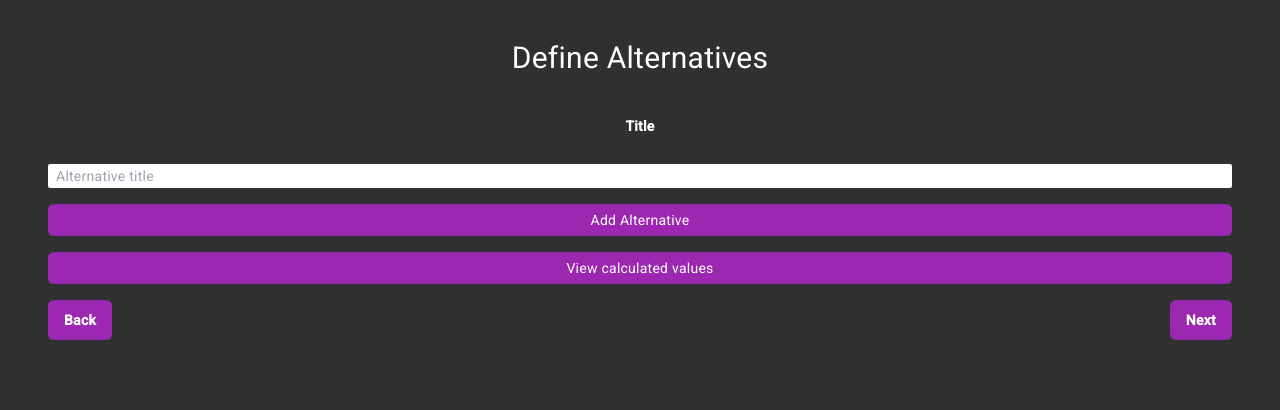
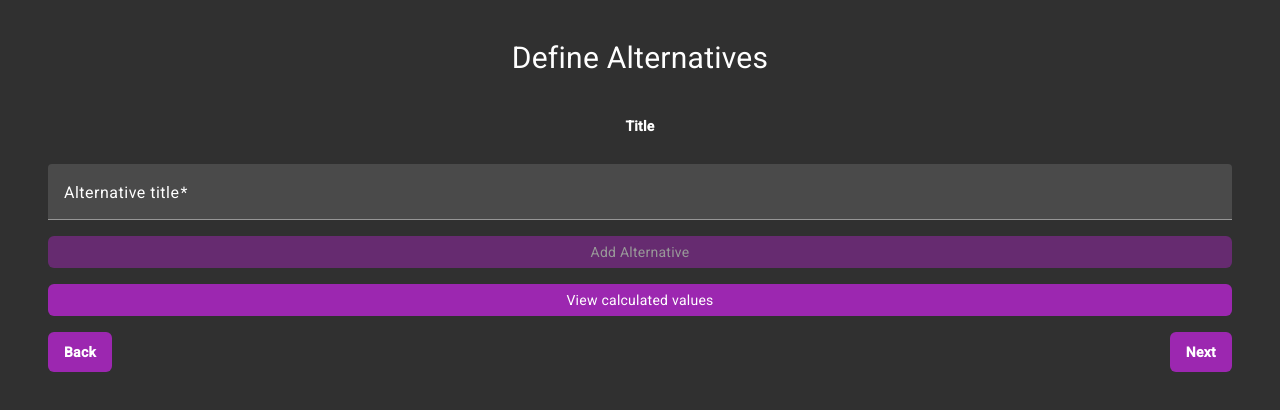
Before and after one commit to alex-nemeth/evalutron, an Angular app: page /alternatives in a window 1280 px wide. Shown: the top 410 px of the page. Built offline with nearby package versions, Linux system fonts and the light colour scheme.

Commit message:
#34 Material Inputs for Define Alternatives

```diff
--- a/src/app/components/define-alternatives/define-alternatives.component.html
+++ b/src/app/components/define-alternatives/define-alternatives.component.html
@@ -20,23 +20,21 @@
         class="flex flex-col gap-2"
         [formGroup]="formGroup"
         (ngSubmit)="addAlternative()">
-        <input
-            formControlName="title"
-            placeholder="Alternative title"
-            type="text"
-            class="bg-white rounded-sm border-blue-600 h-6 text-black px-2"
-        >
-        <div class="grid gap-2"
-            [style.gridTemplateColumns]="'repeat(' + criteria.length + ', 1fr)'">
-            <input
-                *ngFor="let criterion of criteria"
-                formControlName={{criterion.title}}
-                placeholder={{criterion.title}}
-                type="number"
-                class="bg-white rounded-sm border-blue-600 h-6 text-black px-2 w-full"
-            >
+
+        <!-- Alternative Title -->
+        <mat-form-field color="accent">
+            <mat-label>Alternative title</mat-label>
+          <input matInput formControlName="title">
+        </mat-form-field>
+
+        <!-- Alternative Values -->
+        <div class="grid gap-2" [style.gridTemplateColumns]="'repeat(' + criteria.length + ', 1fr)'">
+          <mat-form-field color="accent" *ngFor="let criterion of criteria">
+            <input matInput formControlName="{{criterion.title}}" placeholder="{{criterion.title}}" type="number">
+          </mat-form-field>
         </div>
-        <mcea-submit-button class="mb-4" text="Add Alternative"/>
+
+        <mcea-submit-button [disabled]="!formGroup.valid" class="mb-4" text="Add Alternative"/>
     </form>
 </div>
 
--- a/src/app/components/define-criteria/define-criteria.component.html
+++ b/src/app/components/define-criteria/define-criteria.component.html
@@ -34,7 +34,6 @@
         [formGroup]="formGroup">
         <div class="grid grid-cols-2 justify-between gap-5 items-center w-full">
             <mat-form-field
-                appearance="outline"
                 color="accent">
                 <mat-label>
                     Criteria
```
Also changed, not shown: src/app/components/define-alternatives/define-alternatives.component.ts (+13 -1 lines).
